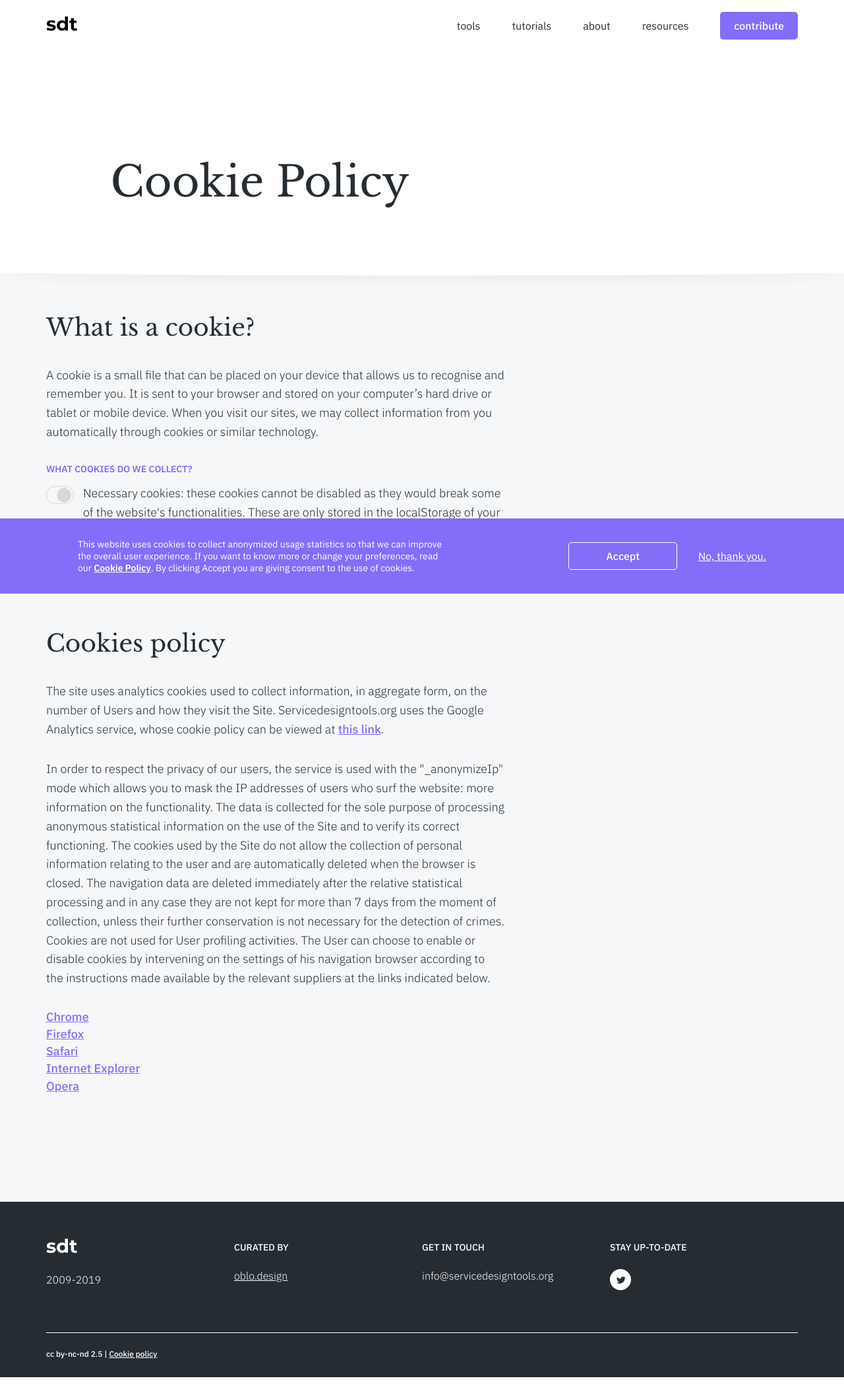
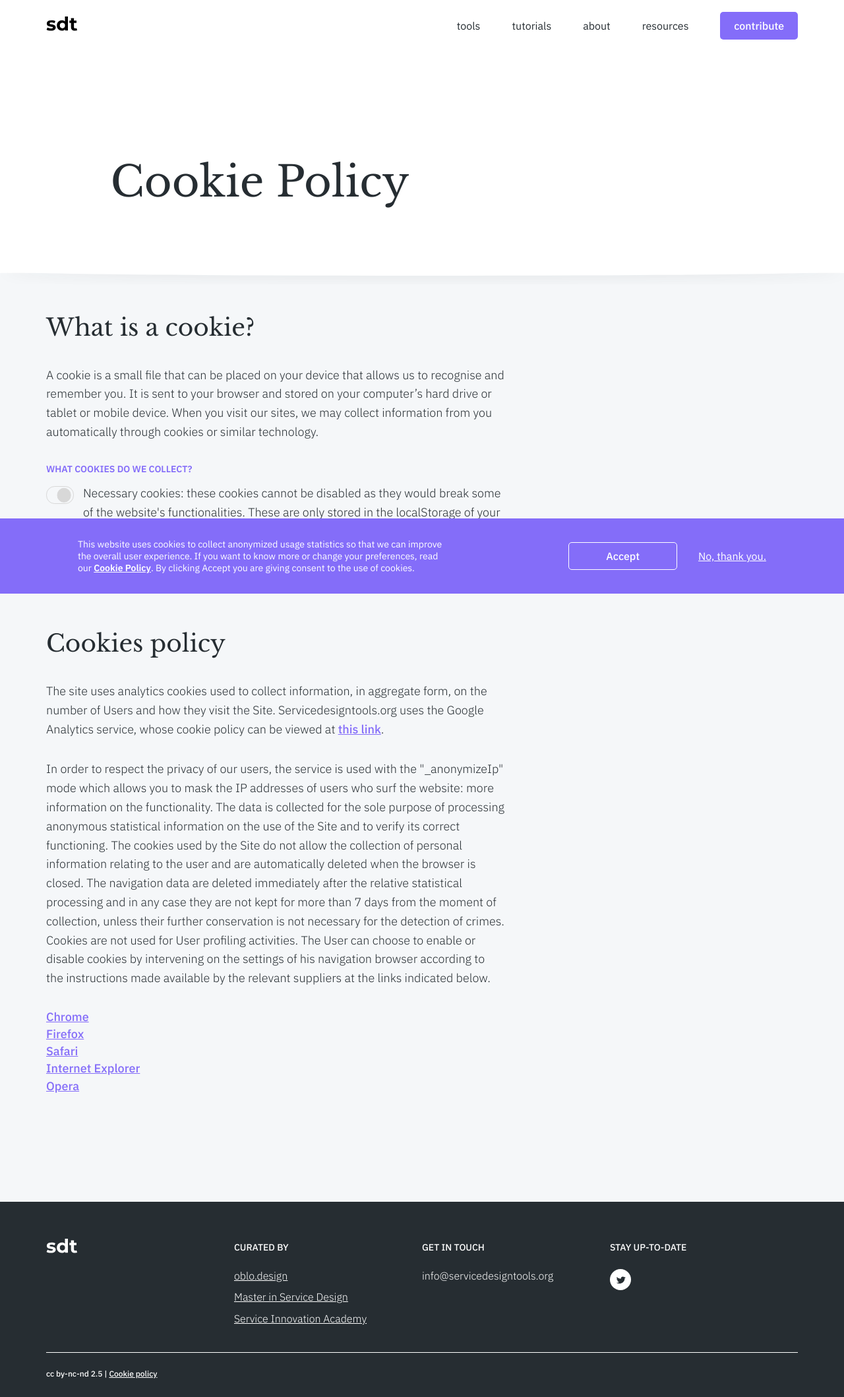
Before and after one commit to service-design-tools/sdt-website, a Jekyll site: the page built from policy.html, in a window 1280 px wide. Shown: the whole page at 66% size. Built offline with Jekyll 4.4.1, drawn with Linux system fonts in a browser that asks for light colours; before the commit the page ends 2088 px from its top, so only the background shows below that.

Commit message:
update footer

```diff
--- a/_includes/footer.html
+++ b/_includes/footer.html
@@ -2,12 +2,13 @@
     <div class="footer__info">
         <div class="info">
             {% include svgs/logo.html %}
-            <p>2009-2019</p>
         </div>
         <div class="info">
             <h3>curated by</h3>
             <ul>
                 <li><a href="http://oblo.design/" target="_blank" rel="noopener noreferrer">oblo.design</a></li>
+                <li><a href="https://www.servicedesignmaster.com/" target="_blank" rel="noopener noreferrer">Master in Service Design</a></li>
+                <li><a href="http://www.serviceinnovationacademy.com/sia/" target="_blank" rel="noopener noreferrer">Service Innovation Academy</a></li>
             </ul>
         </div>
         <div class="info">
--- a/_sass/footer.scss
+++ b/_sass/footer.scss
@@ -16,18 +16,12 @@ footer p > a {
     display: flex;
     -ms-flex-wrap: wrap;
         flex-wrap: wrap;
-    padding-bottom: 3.75rem;
     border-bottom: 0.5px solid var(--color-light);
 }
 
 .info {
-    width: 45%;
-    margin-right: 5%;
-}
-
-.info:nth-child(3) {
-    width: 50%;
-    margin-bottom: 2.25rem;
+    width: 100%;
+    margin-bottom: 2rem;
 }
 
 .info:first-child {
@@ -76,26 +70,23 @@ footer p > a {
     .info:nth-child(3) {
         width: 45%;
         margin-right: 5%;
+        margin-bottom: 1.75rem;
     }
-    .info:nth-child(3) {
-        margin-bottom: 0;
-    }
-}
-
-@media (min-width: 768px) {
-    .info,
-    .info:nth-child(3) {
-        width: 28%;
-        margin-right: 5%;
+    .info:first-child {
+        width: 100%;
+        margin-bottom: 1.75rem;
     }
 }
 
 @media (min-width: 992px) {
+    .footer__info {
+        padding-bottom: 1.75rem;
+    }
     .info,
     .info:first-child,
     .info:nth-child(3) {
-        width: 20%;
-        margin-right: 5%;
+        width: 22%;
+        margin-right: 3%;
         margin-bottom: 0;
     }
 }
```
